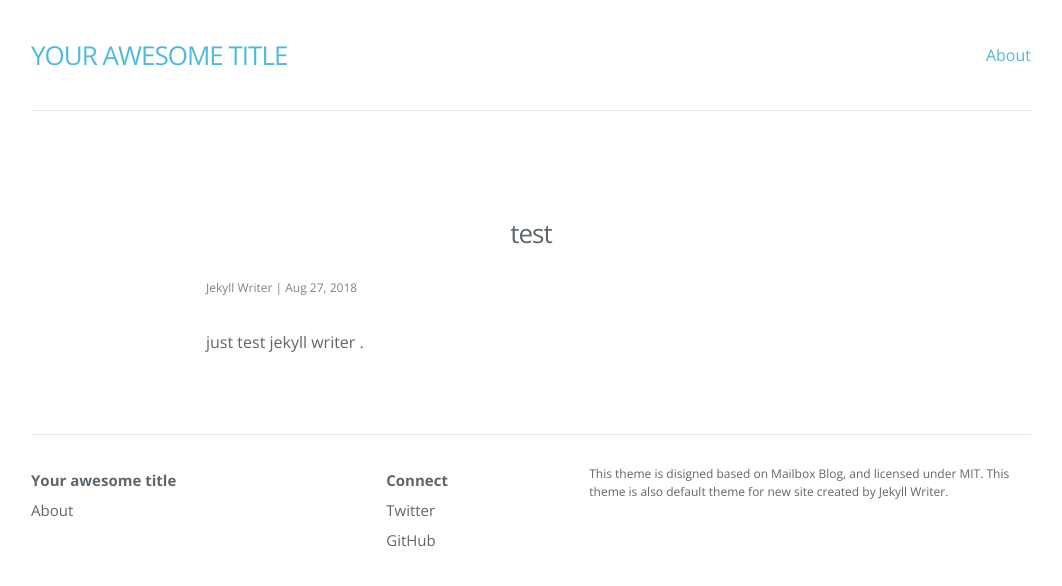
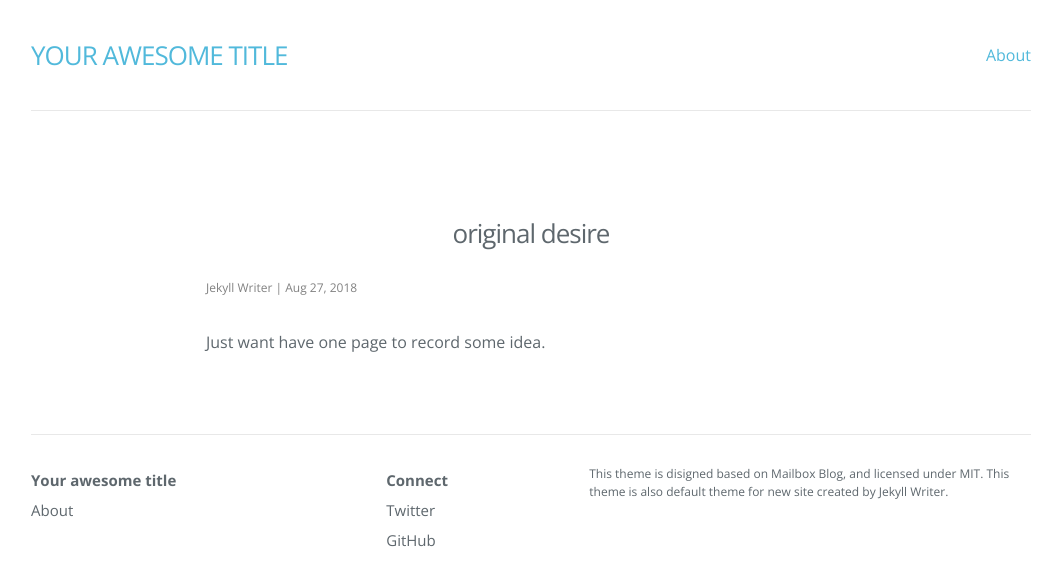
Before and after one commit to qishuaiwang/qishuaiwang.github.io, a Jekyll site: the page built from _posts/2018-08-27-test.md, in a window 1280 px wide. Shown: the top 586 px of the page, without its empty margins (109-1171 px from the left). Built offline with Jekyll 4.4.1, drawn with Linux system fonts in a browser that asks for light colours; nearby versions of some CDN libraries.

Commit message:
Update original desire

```diff
--- a/_posts/2018-08-27-test.md
+++ b/_posts/2018-08-27-test.md
@@ -1,7 +1,7 @@
 ---
-title: test
+title: original desire
 layout: post
 categories: ''
 tags: ''
 ---
-just test jekyll writer .
+Just want have one page to record some idea.
```
